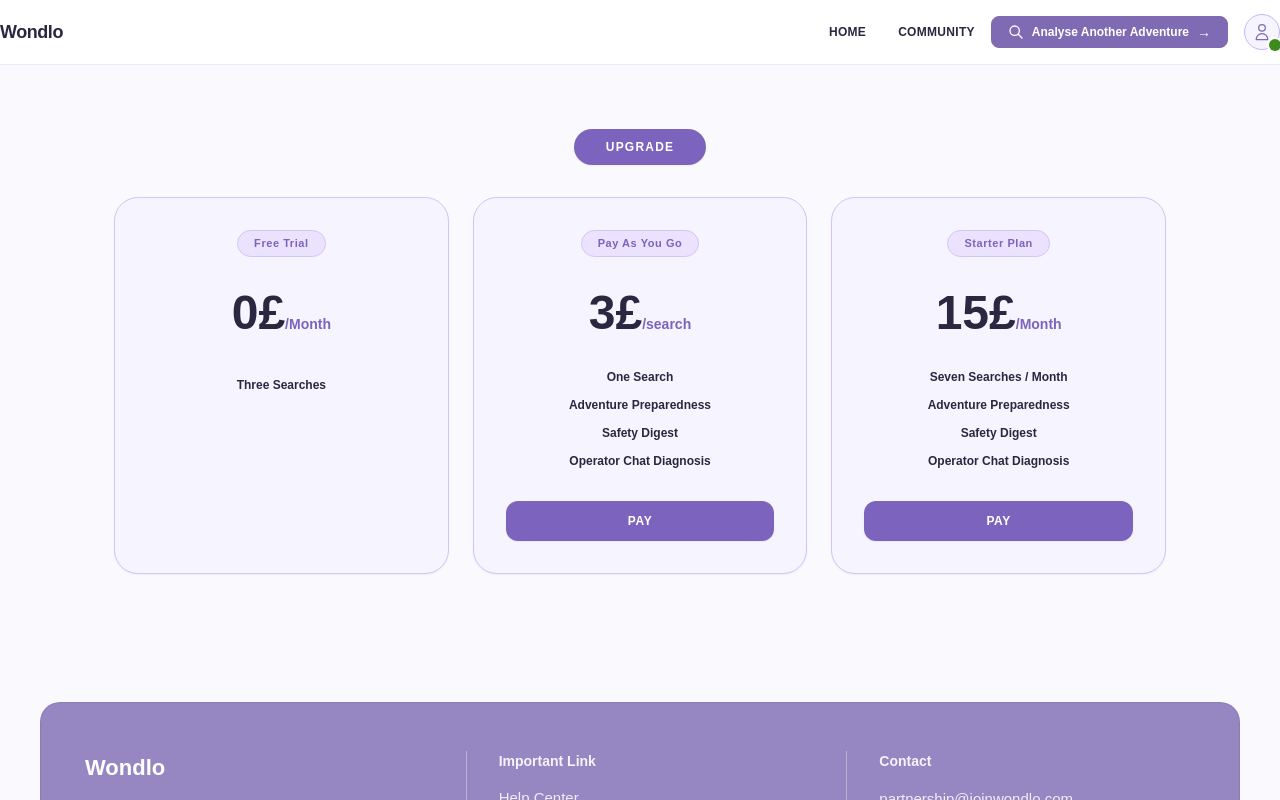
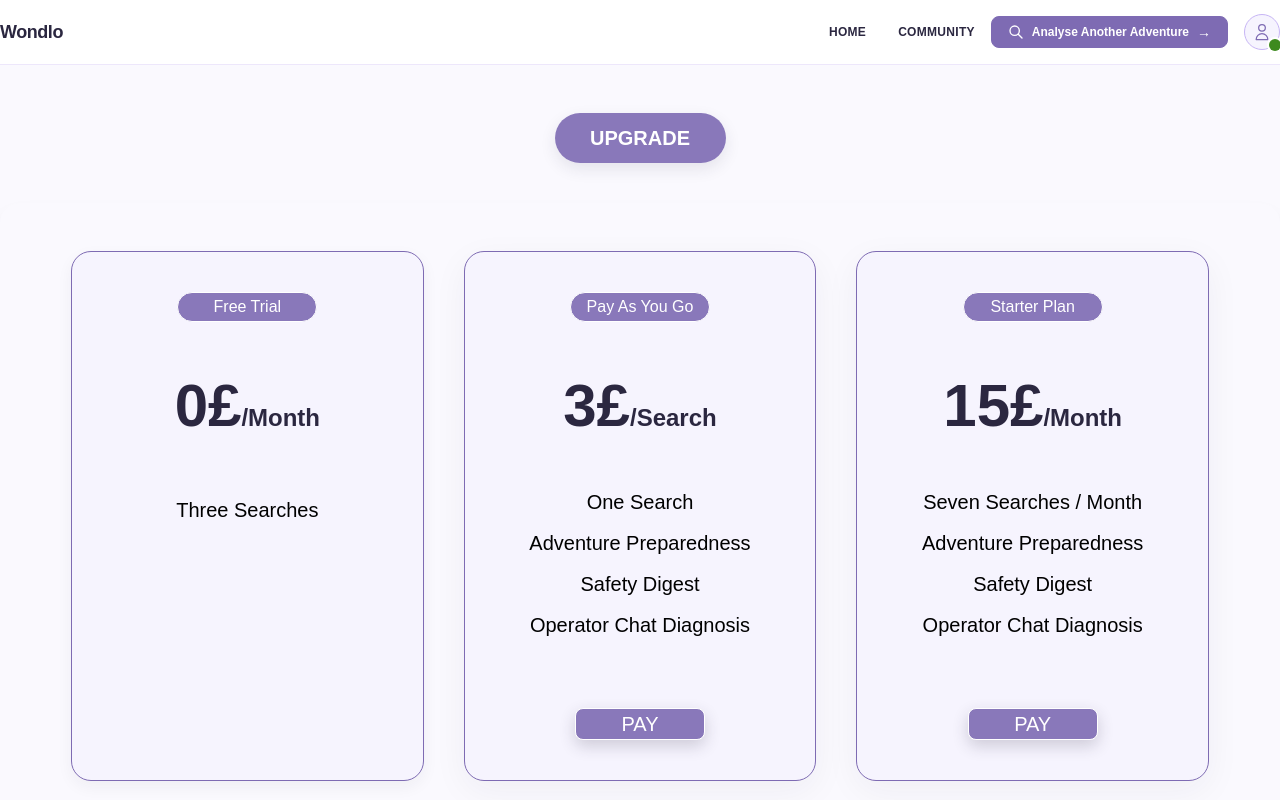
Before and after one commit to Estilo85/Wondlo1, a Next.js app: page /payments in a window 1280 px wide. Shown: the top 800 px of the page. Built offline with nearby package versions, Linux system fonts and the light colour scheme; no server answers.

Commit message:
Update payment page section

```diff
--- a/components/PaymentPageSection.tsx
+++ b/components/PaymentPageSection.tsx
@@ -39,7 +39,10 @@
 
           <div className="flex min-w-0 items-center gap-2 sm:gap-4">
             <nav className="hidden items-center gap-8 text-xs font-semibold tracking-wide text-[#2B2740] md:flex">
-              <Link href="/" className="transition-colors hover:text-[#7E6BB3]">
+              <Link
+                href="/"
+                className="transition-colors hover:text-[#7E6BB3]"
+              >
                 HOME
               </Link>
 
@@ -71,9 +74,13 @@
                 />
               </svg>
 
-              <span className="hidden sm:inline">Analyse Another Adventure</span>
+              <span className="hidden sm:inline">
+                Analyse Another Adventure
+              </span>
               <span className="sm:hidden">Analyse Another</span>
-              <span aria-hidden="true" className="text-sm">→</span>
+              <span aria-hidden="true" className="text-sm">
+                →
+              </span>
             </button>
 
             <div className="relative flex-shrink-0">
@@ -118,109 +125,237 @@
         </div>
       </header>
 
-      <main className="mx-auto w-full max-w-[1100px] px-6 py-12 pb-20 sm:py-16 sm:pb-24">
-
-        {/* Upgrade Pill Badge */}
-        <div className="mb-8 flex justify-center">
-          <div className="bg-[#7C63BD] text-white px-8 py-2.5 rounded-full text-xs font-extrabold tracking-widest uppercase shadow-xs">
+      <main className="mx-auto w-full max-w-[1340px] px-4 py-10 pb-16 sm:px-6 sm:py-12 sm:pb-20 xl:px-0">
+        {/* ============================================================
+            UPGRADE HEADER
+            171 × 50
+        ============================================================ */}
+        <div className="mb-10 flex justify-center">
+          <div
+            className="flex h-[50px] w-[171px] items-center justify-center rounded-full"
+            style={{
+              background: 'rgba(126, 107, 179, 0.90)',
+              boxShadow: '0 6px 16px rgba(43, 39, 64, 0.10)',
+            }}
+          >
+            <span className="text-[20px] leading-[25px] font-bold text-white">
               UPGRADE
+            </span>
           </div>
         </div>
 
-        {/* 3-Column Pricing Cards Grid */}
-        <div className="grid grid-cols-1 md:grid-cols-3 gap-6 items-stretch">
-
-          {/* Card 1: Free Trial */}
-          <div className="bg-[#F6F4FE] border border-[#D5C3F9] rounded-[24px] p-8 flex flex-col justify-between shadow-xs relative">
-            <div className="space-y-6">
-              {/* Badge */}
-              <div className="flex justify-center">
-                <span className="bg-[#EBE2FE] text-[#7C63BD] border border-[#D5C3F9] px-4 py-1 rounded-full text-[11px] font-bold tracking-wider">
+        {/* ============================================================
+            SUBSCRIPTIONS CONTAINER
+            1340 × 673
+        ============================================================ */}
+        <section
+          className="w-full min-h-[673px] rounded-[20px] px-8 pb-8 pt-10 sm:px-10 sm:pb-10 sm:pt-8 lg:px-[71px] lg:pb-[71px] lg:pt-12"
+          style={{
+            background: '#FAF9FE',
+            boxShadow: '0 12px 20px rgba(43, 39, 64, 0.06), 0 0 0 rgba(43, 39, 64, 0)',
+          }}
+        >
+          {/* ==========================================================
+              SUBSCRIPTION COLUMNS
+              380 × 530
+          ========================================================== */}
+          <div className="grid grid-cols-1 justify-center gap-8 md:grid-cols-2 xl:grid-cols-3 xl:gap-[40px]">
+            {/* ========================================================
+                FREE TRIAL
+            ======================================================== */}
+            <div
+              className="relative mx-auto flex h-[530px] w-full max-w-[380px] flex-col rounded-[20px]"
+              style={{
+                background: '#F6F4FE',
+                border: '1px solid #7E6BB3',
+                boxShadow: '0 6px 16px rgba(43, 39, 64, 0.05)',
+              }}
+            >
+              <div className="flex h-full flex-col items-center px-8 py-10">
+                {/* Subscription Label */}
+                <div
+                  className="flex h-[30px] w-[140px] items-center justify-center rounded-[20px]"
+                  style={{
+                    background: 'rgba(126, 107, 179, 0.90)',
+                    border: '0.5px solid #FFFFFF',
+                  }}
+                >
+                  <span className="text-[16px] leading-[20px] font-medium text-white">
                     Free Trial
                   </span>
                 </div>
+
                 {/* Price */}
-              <div className="text-center pt-2">
-                <span className="text-5xl font-extrabold text-[#2B2740]">0£</span>
-                <span className="text-sm font-bold text-[#7C63BD]">/Month</span>
+                <div className="mt-12 flex items-baseline justify-center">
+                  <span className="text-[60px] leading-[72px] font-bold text-[#2B2740]">
+                    0£
+                  </span>
+
+                  <span className="ml-0 text-[24px] leading-[30px] font-bold text-[#2B2740]">
+                    /Month
+                  </span>
                 </div>
-              {/* Description */}
-              <div className="text-center text-xs font-semibold text-[#2B2740] pt-4">
+
+                {/* Features */}
+                <div className="mt-14 w-full text-center">
+                  <p className="text-[20px] leading-[25px] font-normal text-[#000000]">
                     Three Searches
+                  </p>
                 </div>
               </div>
             </div>
 
-          {/* Card 2: Pay As You Go */}
-          <div className="bg-[#F6F4FE] border border-[#D5C3F9] rounded-[24px] p-8 flex flex-col justify-between shadow-xs relative">
-            <div className="space-y-6">
-              {/* Badge */}
-              <div className="flex justify-center">
-                <span className="bg-[#EBE2FE] text-[#7C63BD] border border-[#D5C3F9] px-4 py-1 rounded-full text-[11px] font-bold tracking-wider">
+            {/* ========================================================
+                PAY AS YOU GO
+            ======================================================== */}
+            <div
+              className="relative mx-auto flex h-[530px] w-full max-w-[380px] flex-col rounded-[20px]"
+              style={{
+                background: '#F6F4FE',
+                border: '1px solid #7E6BB3',
+                boxShadow: '0 10px 35px rgba(43, 39, 64, 0.05)',
+              }}
+            >
+              <div className="flex h-full flex-col items-center px-8 py-10">
+                {/* Subscription Label */}
+                <div
+                  className="flex h-[30px] w-[140px] items-center justify-center rounded-[20px]"
+                  style={{
+                    background: 'rgba(126, 107, 179, 0.90)',
+                    border: '0.5px solid #FFFFFF',
+                  }}
+                >
+                  <span className="text-[16px] leading-[20px] font-medium text-white">
                     Pay As You Go
                   </span>
                 </div>
+
                 {/* Price */}
-              <div className="text-center pt-2">
-                <span className="text-5xl font-extrabold text-[#2B2740]">3£</span>
-                <span className="text-sm font-bold text-[#7C63BD]">/search</span>
+                <div className="mt-12 flex items-baseline justify-center">
+                  <span className="text-[60px] leading-[72px] font-bold text-[#2B2740]">
+                    3£
+                  </span>
+
+                  <span className="ml-0 text-[24px] leading-[30px] font-bold text-[#2B2740]">
+                    /Search
+                  </span>
                 </div>
-              {/* Features List */}
-              <div className="space-y-3 text-center text-xs font-semibold text-[#2B2740] pt-2">
-                <p>One Search</p>
-                <p>Adventure Preparedness</p>
-                <p>Safety Digest</p>
-                <p>Operator Chat Diagnosis</p>
+
+                {/* Features */}
+                <div className="mt-12 w-full space-y-4 text-center">
+                  <p className="text-[20px] leading-[25px] font-normal text-[#000000]">
+                    One Search
+                  </p>
+
+                  <p className="text-[20px] leading-[25px] font-normal text-[#000000]">
+                    Adventure Preparedness
+                  </p>
+
+                  <p className="text-[20px] leading-[25px] font-normal text-[#000000]">
+                    Safety Digest
+                  </p>
+
+                  <p className="text-[20px] leading-[25px] font-normal text-[#000000]">
+                    Operator Chat Diagnosis
+                  </p>
+                </div>
+
+                {/* PAY Button */}
+                <div className="mt-auto flex justify-center">
+                  <button
+                    type="button"
+                    onClick={onPayAsYouGo}
+                    className="flex h-[32px] w-[130px] items-center justify-center rounded-lg transition-all duration-200 hover:opacity-90 hover:-translate-y-0.5 cursor-pointer"
+                    style={{
+                      background: 'rgba(126, 107, 179, 0.90)',
+                      border: '0.5px solid #FFFFFF',
+                      boxShadow: '0 6px 16px rgba(43, 39, 64, 0.20)',
+                    }}
+                  >
+                    <span className="text-[20px] leading-[25px] font-medium text-white">
+                      PAY
+                    </span>
+                  </button>
+                </div>
               </div>
             </div>
 
-            {/* Pay Button */}
-            <div className="pt-8">
+            {/* ========================================================
+                STARTER PLAN
+            ======================================================== */}
+            <div
+              className="relative mx-auto flex h-[530px] w-full max-w-[380px] flex-col rounded-[20px]"
+              style={{
+                background: '#F6F4FE',
+                border: '1px solid #7E6BB3',
+                boxShadow: '0 10px 35px rgba(43, 39, 64, 0.05)',
+              }}
+            >
+              <div className="flex h-full flex-col items-center px-8 py-10">
+                {/* Subscription Label */}
+                <div
+                  className="flex h-[30px] w-[140px] items-center justify-center rounded-[20px]"
+                  style={{
+                    background: 'rgba(126, 107, 179, 0.90)',
+                    border: '0.5px solid #FFFFFF',
+                  }}
+                >
+                  <span className="text-[16px] leading-[20px] font-medium text-white">
+                    Starter Plan
+                  </span>
+                </div>
+
+                {/* Price */}
+                <div className="mt-12 flex items-baseline justify-center">
+                  <span className="text-[60px] leading-[72px] font-bold text-[#2B2740]">
+                    15£
+                  </span>
+
+                  <span className="ml-0 text-[24px] leading-[30px] font-bold text-[#2B2740]">
+                    /Month
+                  </span>
+                </div>
+
+                {/* Features */}
+                <div className="mt-12 w-full space-y-4 text-center">
+                  <p className="text-[20px] leading-[25px] font-normal text-[#000000]">
+                    Seven Searches / Month
+                  </p>
+
+                  <p className="text-[20px] leading-[25px] font-normal text-[#000000]">
+                    Adventure Preparedness
+                  </p>
+
+                  <p className="text-[20px] leading-[25px] font-normal text-[#000000]">
+                    Safety Digest
+                  </p>
+
+                  <p className="text-[20px] leading-[25px] font-normal text-[#000000]">
+                    Operator Chat Diagnosis
+                  </p>
+                </div>
+
+                {/* PAY Button */}
+                <div className="mt-auto flex justify-center">
                   <button
-                onClick={onPayAsYouGo}
-                className="w-full bg-[#7C63BD] hover:bg-[#6B52A1] text-white font-extrabold text-xs py-3 rounded-xl transition-all shadow-xs tracking-wider cursor-pointer"
+                    type="button"
+                    onClick={onStarterPlan}
+                    className="flex h-[32px] w-[130px] items-center justify-center rounded-lg transition-all duration-200 hover:opacity-90 hover:-translate-y-0.5 cursor-pointer"
+                    style={{
+                      background: 'rgba(126, 107, 179, 0.90)',
+                      border: '0.5px solid #FFFFFF',
+                      boxShadow: '0 6px 16px rgba(43, 39, 64, 0.20)',
+                    }}
                   >
+                    <span className="text-[20px] leading-[25px] font-medium text-white">
                       PAY
+                    </span>
                   </button>
                 </div>
               </div>
-
-          {/* Card 3: Starter Plan */}
-          <div className="bg-[#F6F4FE] border border-[#D5C3F9] rounded-[24px] p-8 flex flex-col justify-between shadow-xs relative">
-            <div className="space-y-6">
-              {/* Badge */}
-              <div className="flex justify-center">
-                <span className="bg-[#EBE2FE] text-[#7C63BD] border border-[#D5C3F9] px-4 py-1 rounded-full text-[11px] font-bold tracking-wider">
-                  Starter Plan
-                </span>
-              </div>
-              {/* Price */}
-              <div className="text-center pt-2">
-                <span className="text-5xl font-extrabold text-[#2B2740]">15£</span>
-                <span className="text-sm font-bold text-[#7C63BD]">/Month</span>
-              </div>
-              {/* Features List */}
-              <div className="space-y-3 text-center text-xs font-semibold text-[#2B2740] pt-2">
-                <p>Seven Searches / Month</p>
-                <p>Adventure Preparedness</p>
-                <p>Safety Digest</p>
-                <p>Operator Chat Diagnosis</p>
             </div>
           </div>
-
-            {/* Pay Button */}
-            <div className="pt-8">
-              <button
-                onClick={onStarterPlan}
-                className="w-full bg-[#7C63BD] hover:bg-[#6B52A1] text-white font-extrabold text-xs py-3 rounded-xl transition-all shadow-xs tracking-wider cursor-pointer"
-              >
-                PAY
-              </button>
-            </div>
-          </div>
-
-        </div>
-
+        </section>
       </main>
 
       <Footer />
```
Lines whose indentation alone changed are shown as unchanged.
